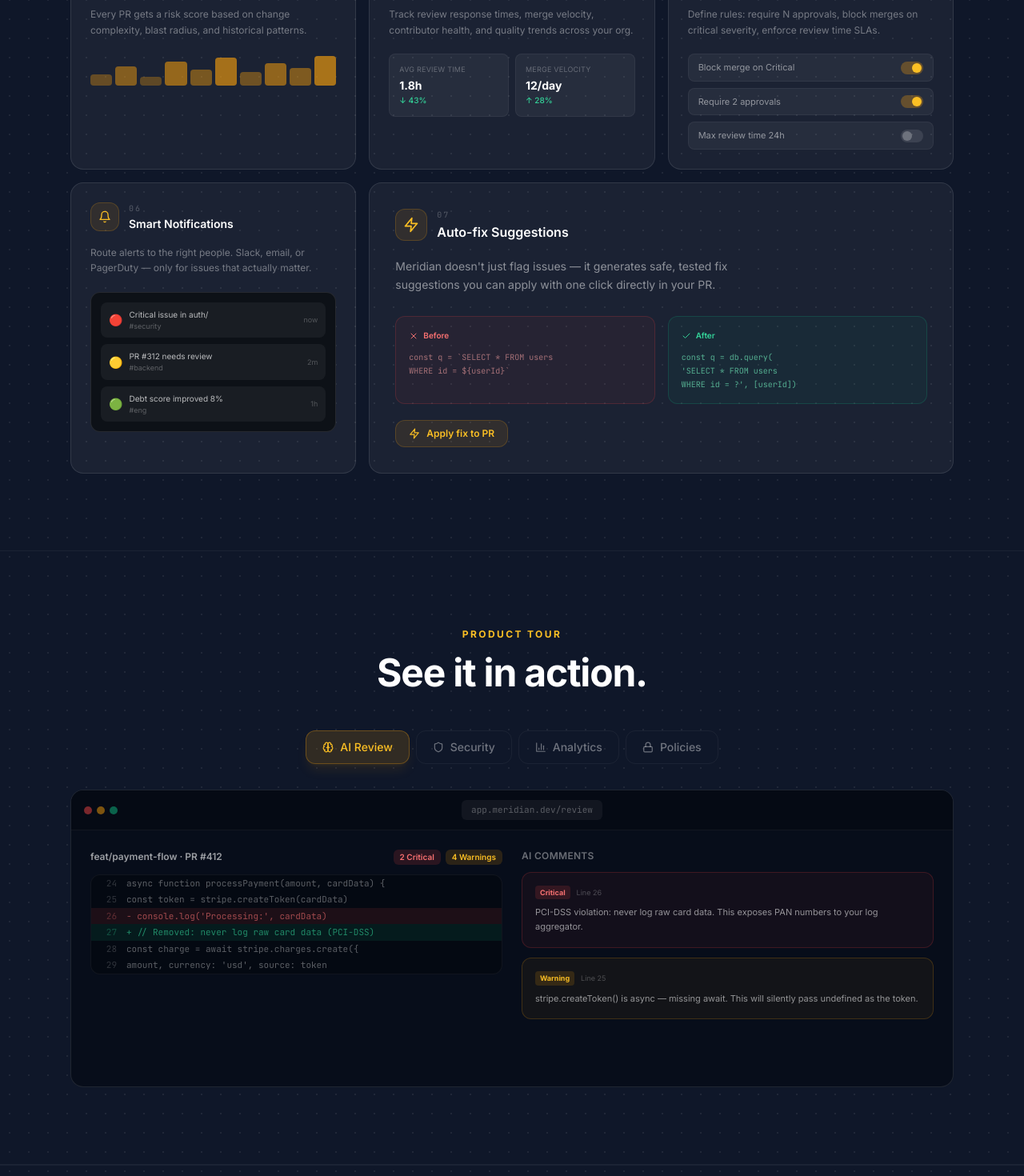
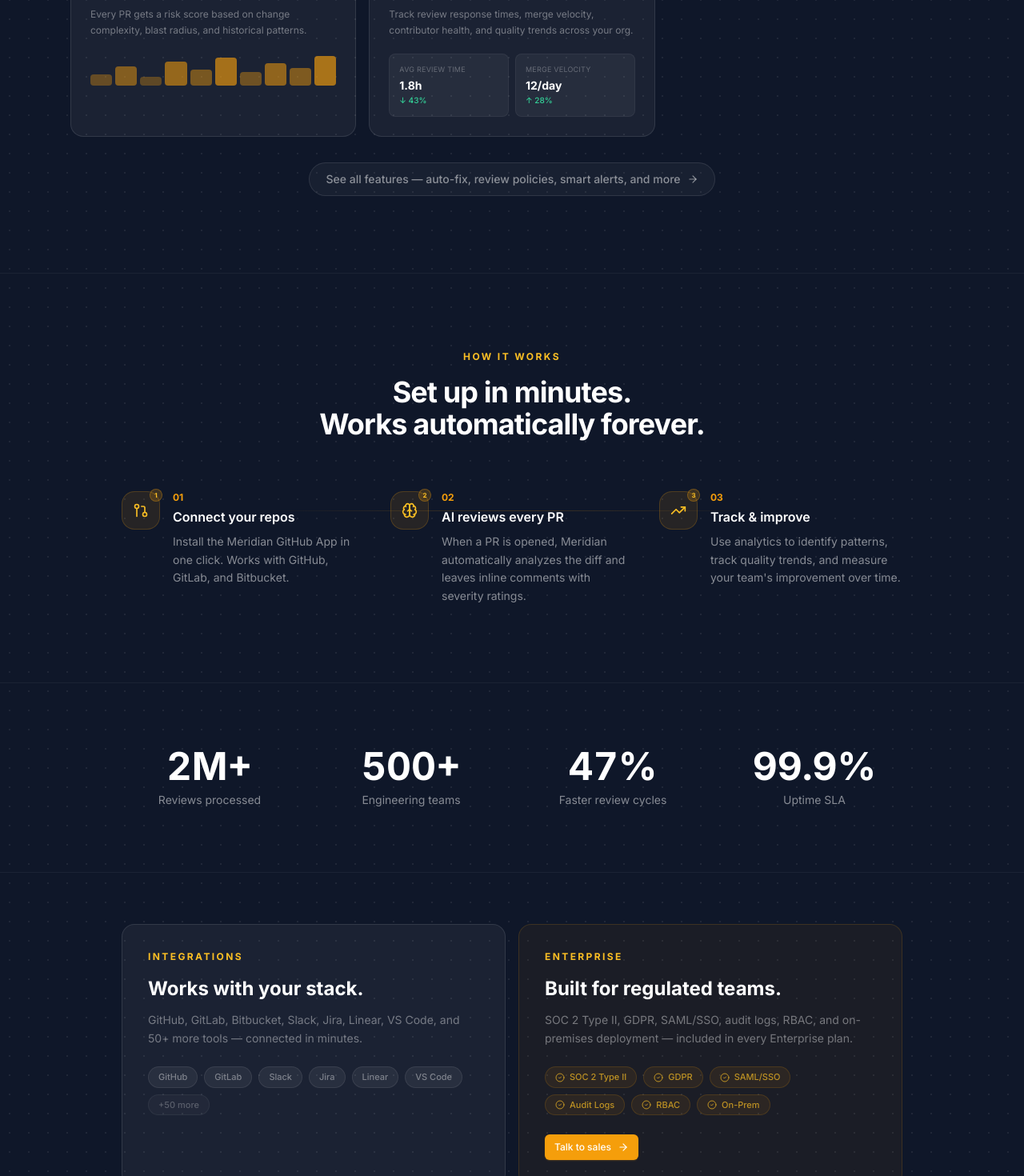
Before and after one commit to savewinkie/meridian, a Next.js app: page / in a window 1280 px wide. Shown: the part 2940-4410 px from the top of the page at 80% size. Built offline with nearby package versions, Linux system fonts and the light colour scheme.

Commit message:
feat: trim landing page, remove heavy sections, compact enterprise/integrations
Co-Authored-By: Claude Sonnet 4.6 <noreply@anthropic.com>

```diff
--- a/app/page.tsx
+++ b/app/page.tsx
@@ -342,7 +342,7 @@ function FeaturesSection() {
           <p className="text-white/40 text-sm leading-relaxed max-w-xs">From AI-powered reviews to security scanning and tech debt tracking — one platform, zero friction.</p>
         </AnimateIn>
 
-        <div className="grid grid-cols-1 md:grid-cols-3 gap-4">
+        <div className="grid grid-cols-1 md:grid-cols-3 gap-4 mb-8">
           {/* AI Reviews — big */}
           <AnimateIn delay={0} className="md:col-span-2">
             <SpotlightCard className="rounded-2xl border border-white/10 bg-white/5 p-8 hover:border-amber-500/20 transition-all duration-300 h-full">
@@ -444,100 +444,25 @@ function FeaturesSection() {
             </SpotlightCard>
           </AnimateIn>
 
-          {/* Review Policies */}
-          <AnimateIn delay={160}>
-            <SpotlightCard className="rounded-2xl border border-white/10 bg-white/5 p-6 hover:border-amber-500/20 transition-all duration-300 h-full">
-              <div className="flex items-center gap-3 mb-4 relative z-10">
-                <div className="flex h-9 w-9 items-center justify-center rounded-xl bg-amber-500/10 border border-amber-500/20"><GitMerge className="h-4 w-4 text-amber-400" /></div>
-                <div><p className="text-[10px] text-white/25 font-mono tracking-[0.2em] uppercase mb-0.5">05</p><h3 className="text-sm font-semibold text-white">Review Policies</h3></div>
         </div>
-              <p className="text-white/40 text-xs leading-relaxed mb-5 relative z-10">Define rules: require N approvals, block merges on critical severity, enforce review time SLAs.</p>
-              <div className="space-y-2 relative z-10">
-                {[{ rule: "Block merge on Critical", on: true }, { rule: "Require 2 approvals", on: true }, { rule: "Max review time 24h", on: false }].map((r) => (
-                  <div key={r.rule} className="flex items-center justify-between rounded-lg bg-white/5 border border-white/5 px-3 py-2">
-                    <span className="text-[11px] text-white/50">{r.rule}</span>
-                    <div className={cn("h-4 w-7 rounded-full flex items-center px-0.5", r.on ? "bg-amber-500/30 justify-end" : "bg-white/10 justify-start")}>
-                      <div className={cn("h-3 w-3 rounded-full", r.on ? "bg-amber-400" : "bg-white/25")} />
-                    </div>
-                  </div>
-                ))}
-              </div>
-            </SpotlightCard>
+
+        <AnimateIn delay={200} className="text-center">
+          <Link href="/dashboard" className="inline-flex items-center gap-2 rounded-full border border-white/10 bg-white/[0.04] hover:bg-white/[0.07] hover:border-white/20 px-5 py-2.5 text-sm font-medium text-white/50 hover:text-white/80 transition-all">
+            See all features — auto-fix, review policies, smart alerts, and more
+            <ArrowRight className="h-3.5 w-3.5" />
+          </Link>
         </AnimateIn>
-
-          {/* Smart Notifications */}
-          <AnimateIn delay={0}>
-            <SpotlightCard className="rounded-2xl border border-white/10 bg-white/5 p-6 hover:border-amber-500/20 transition-all duration-300 h-full">
-              <div className="flex items-center gap-3 mb-4 relative z-10">
-                <div className="flex h-9 w-9 items-center justify-center rounded-xl bg-amber-500/10 border border-amber-500/20"><Bell className="h-4 w-4 text-amber-400" /></div>
-                <div><p className="text-[10px] text-white/25 font-mono tracking-[0.2em] uppercase mb-0.5">06</p><h3 className="text-sm font-semibold text-white">Smart Notifications</h3></div>
-              </div>
-              <p className="text-white/40 text-xs leading-relaxed mb-5 relative z-10">Route alerts to the right people. Slack, email, or PagerDuty — only for issues that actually matter.</p>
-              <div className="rounded-xl bg-[#0d1117] border border-white/10 p-3 space-y-2 relative z-10">
-                {[
-                  { icon: "🔴", text: "Critical issue in auth/", time: "now", channel: "#security" },
-                  { icon: "🟡", text: "PR #312 needs review", time: "2m", channel: "#backend" },
-                  { icon: "🟢", text: "Debt score improved 8%", time: "1h", channel: "#eng" },
-                ].map((n) => (
-                  <div key={n.text} className="flex items-center gap-2 rounded-lg bg-white/5 px-2.5 py-2">
-                    <span className="text-sm">{n.icon}</span>
-                    <div className="flex-1 min-w-0">
-                      <p className="text-[10px] text-white/70 truncate">{n.text}</p>
-                      <p className="text-[9px] text-white/30">{n.channel}</p>
-                    </div>
-                    <span className="text-[9px] text-white/25 shrink-0">{n.time}</span>
-                  </div>
-                ))}
-              </div>
-            </SpotlightCard>
-          </AnimateIn>
-
-          {/* Auto-fix — big */}
-          <AnimateIn delay={80} className="md:col-span-2">
-            <SpotlightCard className="rounded-2xl border border-white/10 bg-white/5 p-8 hover:border-amber-500/20 transition-all duration-300 h-full">
-              <div className="flex items-center gap-3 mb-5 relative z-10">
-                <div className="flex h-10 w-10 items-center justify-center rounded-xl bg-amber-500/10 border border-amber-500/20"><Zap className="h-5 w-5 text-amber-400" /></div>
-                <div>
-                  <p className="text-[10px] text-white/25 font-mono tracking-[0.2em] uppercase mb-0.5">07</p>
-                  <h3 className="text-base font-semibold text-white">Auto-fix Suggestions</h3>
-                </div>
-              </div>
-              <p className="text-white/50 text-sm leading-relaxed max-w-md mb-7 relative z-10">Meridian doesn't just flag issues — it generates safe, tested fix suggestions you can apply with one click directly in your PR.</p>
-              <div className="grid grid-cols-1 sm:grid-cols-2 gap-4 mb-5 relative z-10">
-                <div className="rounded-xl border border-red-500/20 bg-red-500/5 p-4">
-                  <p className="text-[10px] font-semibold text-red-400 mb-3 flex items-center gap-1.5"><X className="h-3 w-3" /> Before</p>
-                  <div className="font-mono text-[10px] space-y-0.5 text-red-300/60">
-                    <div>{"const q = `SELECT * FROM users"}</div>
-                    <div>{"  WHERE id = ${userId}`"}</div>
-                  </div>
-                </div>
-                <div className="rounded-xl border border-emerald-500/20 bg-emerald-500/5 p-4">
-                  <p className="text-[10px] font-semibold text-emerald-400 mb-3 flex items-center gap-1.5"><Check className="h-3 w-3" /> After</p>
-                  <div className="font-mono text-[10px] space-y-0.5 text-emerald-300/70">
-                    <div>{"const q = db.query("}</div>
-                    <div>{"  'SELECT * FROM users"}</div>
-                    <div>{"   WHERE id = ?', [userId])"}</div>
-                  </div>
-                </div>
-              </div>
-              <button className="flex items-center gap-2 rounded-xl bg-amber-500/10 border border-amber-500/20 px-4 py-2 text-xs font-semibold text-amber-400 hover:bg-amber-500/20 transition-colors relative z-10">
-                <Zap className="h-3.5 w-3.5" />Apply fix to PR
-              </button>
-            </SpotlightCard>
-          </AnimateIn>
-        </div>
       </div>
     </section>
   )
 }
 
-// ─── Product Tour ──────────────────────────────────────────────────────────────
+// ─── Product Tour removed ─────────────────────────────────────────────────────
 
-type TourTab = "review" | "security" | "analytics" | "policies"
-
-function ProductTour() {
-  const [active, setActive] = useState<TourTab>("review")
-  const tabs: Array<{ id: TourTab; label: string; icon: any }> = [
+function ProductTour() { return null }
+function _PT() {
+  const [active, setActive] = useState<any>("review")
+  const tabs: Array<{ id: any; label: string; icon: any }> = [
     { id: "review", label: "AI Review", icon: Brain },
     { id: "security", label: "Security", icon: Shield },
     { id: "analytics", label: "Analytics", icon: BarChart3 },
@@ -735,9 +660,10 @@ function ProductTour() {
   )
 }
 
-// ─── Comparison Table ──────────────────────────────────────────────────────────
+// ─── Comparison Table removed ─────────────────────────────────────────────────
 
-const comparisons: Array<{ feature: string; manual: boolean | "partial"; copilot: boolean | "partial"; meridian: boolean }> = [
+function ComparisonTable() { return null }
+const _comparisons: Array<{ feature: string; manual: boolean | "partial"; copilot: boolean | "partial"; meridian: boolean }> = [
   { feature: "AI-powered code review", manual: false, copilot: "partial", meridian: true },
   { feature: "Security vulnerability scanning", manual: false, copilot: false, meridian: true },
   { feature: "Risk scoring per PR", manual: false, copilot: false, meridian: true },
@@ -750,7 +676,7 @@ const comparisons: Array<{ feature: string; manual: boolean | "partial"; copilot
   { feature: "CVE / OWASP detection", manual: false, copilot: false, meridian: true },
 ]
 
-function ComparisonTable() {
+function _ComparisonTableOld() {
   const Cell = ({ val }: { val: boolean | "partial" }) => {
     if (val === true) return <Check className="h-4 w-4 text-emerald-400 mx-auto" />
     if (val === "partial") return <span className="text-[11px] font-semibold text-amber-400">Partial</span>
@@ -777,8 +703,8 @@ function ComparisonTable() {
                 </div>
               </div>
             </div>
-            {comparisons.map((row, i) => (
-              <div key={row.feature} className={cn("grid grid-cols-4", i < comparisons.length - 1 ? "border-b border-white/5" : "")}>
+            {_comparisons.map((row, i) => (
+              <div key={row.feature} className={cn("grid grid-cols-4", i < _comparisons.length - 1 ? "border-b border-white/5" : "")}>
                 <div className="p-4 flex items-center"><p className="text-sm text-white/60">{row.feature}</p></div>
                 <div className="p-4 flex items-center justify-center border-l border-white/5"><Cell val={row.manual} /></div>
                 <div className="p-4 flex items-center justify-center border-l border-white/5"><Cell val={row.copilot} /></div>
@@ -839,85 +765,51 @@ const INTEGRATIONS = [
   { name: "Asana", color: "#f06a6a" },
 ]
 
-function IntegrationsSection() {
+function IntegrationsSection() { return null }
+
+// ─── Enterprise + Integrations compact callout ────────────────────────────────
+
+function EnterpriseSection() {
   return (
-    <section className="py-24 border-y border-white/5">
+    <section className="py-16 border-y border-white/5">
       <div className="mx-auto max-w-5xl px-6">
-        <AnimateIn className="text-center mb-12">
+        <div className="grid grid-cols-1 md:grid-cols-2 gap-4">
+          {/* Integrations */}
+          <AnimateIn direction="left">
+            <div className="rounded-2xl border border-white/10 bg-white/5 p-8 flex flex-col justify-between h-full">
+              <div>
                 <p className="text-amber-400 text-xs font-bold tracking-[0.2em] uppercase mb-4">Integrations</p>
-          <h2 className="text-4xl font-bold text-white tracking-tight mb-4">Works with your stack.</h2>
-          <p className="text-white/40 text-base max-w-xl mx-auto">Connect to the tools your team already uses. Set up in minutes, not days.</p>
+                <h3 className="text-2xl font-bold text-white mb-3">Works with your stack.</h3>
+                <p className="text-white/40 text-sm leading-relaxed mb-6">GitHub, GitLab, Bitbucket, Slack, Jira, Linear, VS Code, and 50+ more tools — connected in minutes.</p>
+                <div className="flex flex-wrap gap-2">
+                  {["GitHub", "GitLab", "Slack", "Jira", "Linear", "VS Code"].map((name) => (
+                    <span key={name} className="text-[11px] font-medium text-white/40 bg-white/[0.06] border border-white/[0.08] rounded-full px-3 py-1">{name}</span>
+                  ))}
+                  <span className="text-[11px] font-medium text-white/25 bg-white/[0.03] border border-white/[0.05] rounded-full px-3 py-1">+50 more</span>
+                </div>
+              </div>
+            </div>
           </AnimateIn>
-        <AnimateIn delay={100}>
-          <div className="flex flex-wrap gap-3 justify-center">
-            {INTEGRATIONS.map((integration, i) => (
-              <motion.div
-                key={integration.name}
-                initial={{ opacity: 0, scale: 0.9 }}
-                whileInView={{ opacity: 1, scale: 1 }}
-                viewport={{ once: true }}
-                transition={{ delay: i * 0.04 }}
-                whileHover={{ scale: 1.05, borderColor: "rgba(255,255,255,0.25)" }}
-                className="flex items-center gap-2.5 rounded-full border border-white/10 bg-white/5 px-5 py-2.5 cursor-default"
-              >
-                <div className="h-2 w-2 rounded-full shrink-0" style={{ backgroundColor: integration.color }} />
-                <span className="text-sm font-medium text-white/55">{integration.name}</span>
-              </motion.div>
+          {/* Enterprise */}
+          <AnimateIn direction="right" delay={80}>
+            <div className="rounded-2xl border border-amber-500/15 bg-amber-500/[0.05] p-8 flex flex-col justify-between h-full">
+              <div>
+                <p className="text-amber-400 text-xs font-bold tracking-[0.2em] uppercase mb-4">Enterprise</p>
+                <h3 className="text-2xl font-bold text-white mb-3">Built for regulated teams.</h3>
+                <p className="text-white/40 text-sm leading-relaxed mb-6">SOC 2 Type II, GDPR, SAML/SSO, audit logs, RBAC, and on-premises deployment — included in every Enterprise plan.</p>
+                <div className="flex flex-wrap gap-2 mb-6">
+                  {["SOC 2 Type II", "GDPR", "SAML/SSO", "Audit Logs", "RBAC", "On-Prem"].map((item) => (
+                    <span key={item} className="flex items-center gap-1.5 text-[11px] font-medium text-amber-400/70 bg-amber-500/[0.08] border border-amber-500/15 rounded-full px-3 py-1">
+                      <CheckCircle2 className="h-3 w-3" />{item}
+                    </span>
                   ))}
                 </div>
-        </AnimateIn>
-        <AnimateIn delay={200} className="mt-10 text-center">
-          <p className="text-white/25 text-sm">And 50+ more via webhooks and REST API</p>
-        </AnimateIn>
               </div>
-    </section>
-  )
-}
-
-// ─── Enterprise ───────────────────────────────────────────────────────────────
-
-function EnterpriseSection() {
-  const items = [
-    { icon: Shield, title: "SOC 2 Type II", desc: "Audited annually by independent third parties. Controls verified, reports available on request." },
-    { icon: Lock, title: "SAML / SSO", desc: "Plug in Okta, Azure AD, Google Workspace, or any SAML 2.0 provider in minutes." },
-    { icon: CheckCircle2, title: "GDPR Compliant", desc: "Data residency controls, DPA available, and right-to-erasure fully supported." },
-    { icon: AlertCircle, title: "Audit Logs", desc: "Immutable logs of every action across your org. Export to your SIEM or object store." },
-    { icon: GitMerge, title: "Role-Based Access", desc: "Granular permissions: owner, admin, reviewer, and read-only roles per repo or org." },
-    { icon: Code2, title: "On-Premises", desc: "Deploy in your own VPC or air-gapped environment. Full data sovereignty." },
-  ]
-  return (
-    <section className="py-24 border-y border-white/5">
-      <div className="mx-auto max-w-6xl px-6">
-        <div className="grid grid-cols-1 lg:grid-cols-2 gap-16 items-center">
-          <AnimateIn direction="left">
-            <p className="text-amber-400 text-xs font-bold tracking-[0.2em] uppercase mb-4">Enterprise</p>
-            <h2 className="text-4xl font-bold text-white tracking-tight mb-6">Security your<br />compliance team loves.</h2>
-            <p className="text-white/50 text-base leading-relaxed mb-8">Meridian meets the requirements of the world's most regulated engineering organizations. SOC 2, GDPR, and enterprise SSO are included on every Enterprise plan — not add-ons.</p>
               <MagneticButton>
                 <Link href="mailto:sales@meridian.dev">
-                <Button variant="amber" className="gap-2">Talk to sales <ArrowRight className="h-4 w-4" /></Button>
+                  <Button variant="amber" size="sm" className="gap-2">Talk to sales <ArrowRight className="h-3.5 w-3.5" /></Button>
                 </Link>
               </MagneticButton>
-          </AnimateIn>
-          <AnimateIn direction="right" delay={100}>
-            <div className="grid grid-cols-2 gap-4">
-              {items.map((item, i) => (
-                <motion.div
-                  key={item.title}
-                  initial={{ opacity: 0, y: 20 }}
-                  whileInView={{ opacity: 1, y: 0 }}
-                  viewport={{ once: true }}
-                  transition={{ delay: i * 0.08 }}
-                  whileHover={{ y: -3, borderColor: "rgba(245,158,11,0.25)" }}
-                  className="rounded-2xl border border-white/10 bg-white/5 p-5 transition-colors duration-300"
-                >
-                  <div className="flex h-9 w-9 items-center justify-center rounded-xl bg-amber-500/10 border border-amber-500/20 mb-4">
-                    <item.icon className="h-4 w-4 text-amber-400" />
-                  </div>
-                  <h3 className="text-sm font-semibold text-white mb-2">{item.title}</h3>
-                  <p className="text-xs text-white/40 leading-relaxed">{item.desc}</p>
-                </motion.div>
-              ))}
             </div>
           </AnimateIn>
         </div>
@@ -1119,8 +1011,6 @@ export default function LandingPage() {
 
       <FeaturesSection />
 
-      <ProductTour />
-
       {/* How it works */}
       <section className="py-24 border-y border-white/5">
         <div className="mx-auto max-w-5xl px-6">
@@ -1158,8 +1048,6 @@ export default function LandingPage() {
         </div>
       </section>
 
-      <IntegrationsSection />
-
       {/* Stats */}
       <section className="py-20 relative overflow-hidden">
         <div className="absolute inset-0 bg-gradient-to-b from-transparent via-amber-500/2 to-transparent pointer-events-none" />
@@ -1174,8 +1062,6 @@ export default function LandingPage() {
       </section>
 
       <EnterpriseSection />
-
-      <ComparisonTable />
 
       {/* Testimonials */}
       <section className="py-24 border-y border-white/5">
```
Lines whose indentation alone changed are shown as unchanged.
